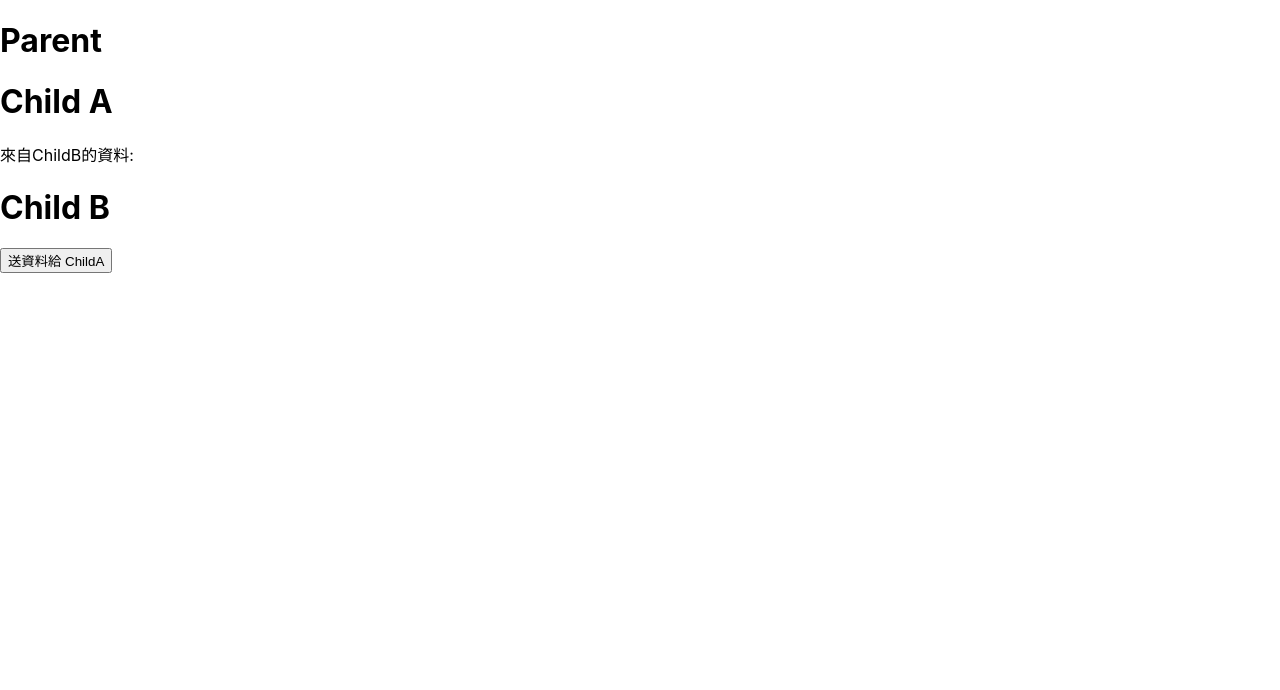
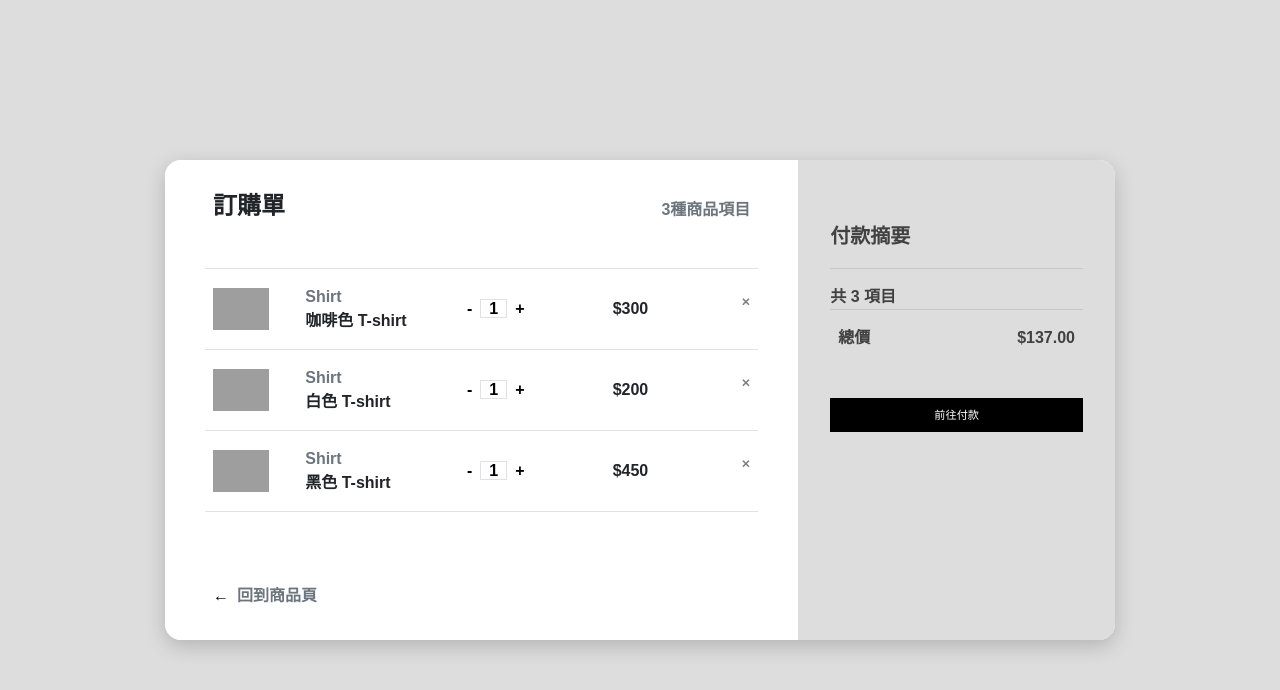
Before and after one commit to terry19970422/React, a React (Create React App) app: page / in a window 1280 px wide. Shown: the top 690 px of the page. Built offline with nearby package versions, Linux system fonts and the light colour scheme; grey boxes are pictures that could not be loaded.

Commit message:
購物車頁面拆分Components

```diff
--- a/public/index.html
+++ b/public/index.html
@@ -3,18 +3,27 @@
   <head>
     <meta charset="utf-8" />
     <link rel="icon" href="%PUBLIC_URL%/favicon.ico" />
-    <meta name="viewport" content="width=device-width, initial-scale=1" />
+    <meta
+      name="viewport"
+      content="width=device-width, initial-scale=1"
+    />
     <meta name="theme-color" content="#000000" />
     <meta
       name="description"
       content="Web site created using create-react-app"
     />
-    <link rel="apple-touch-icon" href="%PUBLIC_URL%/logo192.png" />
+    <link
+      rel="apple-touch-icon"
+      href="%PUBLIC_URL%/logo192.png"
+    />
     <!--
       manifest.json provides metadata used when your web app is installed on a
       user's mobile device or desktop. See https://developers.google.com/web/fundamentals/web-app-manifest/
     -->
-    <link rel="manifest" href="%PUBLIC_URL%/manifest.json" />
+    <link
+      rel="manifest"
+      href="%PUBLIC_URL%/manifest.json"
+    />
     <!--
       Notice the use of %PUBLIC_URL% in the tags above.
       It will be replaced with the URL of the `public` folder during the build.
@@ -25,9 +34,20 @@
       Learn how to configure a non-root public URL by running `npm run build`.
     -->
     <title>React App</title>
+    <link
+      href="https://maxcdn.bootstrapcdn.com/bootstrap/4.4.1/css/bootstrap.min.css"
+      rel="stylesheet"
+    />
+    <link
+      href="https://use.fontawesome.com/releases/v5.7.2/css/all.css"
+      rel="stylesheet"
+    />
   </head>
   <body>
-    <noscript>You need to enable JavaScript to run this app.</noscript>
+    <noscript
+      >You need to enable JavaScript to run this
+      app.</noscript
+    >
     <div id="root"></div>
     <!--
       This HTML file is a template.
--- a/src/App.js
+++ b/src/App.js
@@ -1,7 +1,11 @@
-import Parent from './ex-0712-2/Parent'
+import OrderPage from './ex-0713-1/OrderPage'
 
-function App(props) {
-  return <Parent />
+function App() {
+  return (
+    <>
+      <OrderPage />
+    </>
+  )
 }
 
 export default App
--- /dev/null
+++ b/src/ex-0713-1/OrderPage.css
@@ -0,0 +1,191 @@
+#root {
+  background: #ddd;
+  min-height: 100vh;
+  vertical-align: middle;
+   display: flex;
+  font-family: sans-serif;
+  font-size: 1rem;
+  font-weight: bold;
+}
+
+.title {
+  margin-bottom: 5vh;
+}
+
+.card {
+  margin: auto;
+  max-width: 950px;
+  width: 90%;
+  box-shadow: 0 6px 20px 0 rgba(0, 0, 0, 0.19);
+  border-radius: 1rem;
+  border: transparent;
+}
+
+@media (max-width: 767px) {
+  .card {
+    margin: 3vh auto;
+  }
+}
+
+.cart {
+  background-color: #fff;
+  padding: 4vh 5vh;
+  border-bottom-left-radius: 1rem;
+  border-top-left-radius: 1rem;
+}
+
+@media (max-width: 767px) {
+  .cart {
+    padding: 4vh;
+    border-bottom-left-radius: unset;
+    border-top-right-radius: 1rem;
+  }
+}
+
+.summary {
+  background-color: #ddd;
+  border-top-right-radius: 1rem;
+  border-bottom-right-radius: 1rem;
+  padding: 4vh;
+  color: rgb(65, 65, 65);
+}
+
+@media (max-width: 767px) {
+  .summary {
+    border-top-right-radius: unset;
+    border-bottom-left-radius: 1rem;
+  }
+}
+
+.summary .col-2 {
+  padding: 0;
+}
+
+.summary .col-10 {
+  padding: 0;
+}
+
+.row {
+  margin: 0;
+}
+
+.title b {
+  font-size: 1.5rem;
+}
+
+.main {
+  margin: 0;
+  padding: 2vh 0;
+  width: 100%;
+}
+
+.col-2,
+.col {
+  padding: 0 1vh;
+}
+
+a {
+  padding: 0 1vh;
+}
+
+.close {
+  margin-left: auto;
+  font-size: 0.7rem;
+}
+
+img {
+  width: 3.5rem;
+}
+
+.back-to-shop {
+  margin-top: 4.5rem;
+}
+
+h5 {
+  margin-top: 4vh;
+}
+
+hr {
+  margin-top: 1.25rem;
+}
+
+form {
+  padding: 2vh 0;
+}
+
+select {
+  border: 1px solid rgba(0, 0, 0, 0.137);
+  padding: 1.5vh 1vh;
+  margin-bottom: 4vh;
+  outline: none;
+  width: 100%;
+  background-color: rgb(247, 247, 247);
+}
+
+input {
+  border: 1px solid rgba(0, 0, 0, 0.137);
+  padding: 1vh;
+  margin-bottom: 4vh;
+  outline: none;
+  width: 100%;
+  background-color: rgb(247, 247, 247);
+}
+
+input:focus::-webkit-input-placeholder {
+  color: transparent;
+}
+
+.btn {
+  background-color: #000;
+  border-color: #000;
+  color: white;
+  width: 100%;
+  font-size: 0.7rem;
+  margin-top: 4vh;
+  padding: 1vh;
+  border-radius: 0;
+}
+
+.btn:focus {
+  box-shadow: none;
+  outline: none;
+  box-shadow: none;
+  color: white;
+  -webkit-box-shadow: none;
+  -webkit-user-select: none;
+  transition: none;
+}
+
+.btn:hover {
+  color: white;
+}
+
+a {
+  color: black;
+}
+
+a:hover {
+  color: black;
+  text-decoration: none;
+}
+
+#code {
+  background-image: linear-gradient(
+      to left,
+      rgba(255, 255, 255, 0.253),
+      rgba(255, 255, 255, 0.185)
+    ),
+    url('https://img.icons8.com/small/16/000000/long-arrow-right.png');
+  background-repeat: no-repeat;
+  background-position-x: 95%;
+  background-position-y: center;
+}
+
+.row-style {
+  border-top: 1px solid rgba(0, 0, 0, 0.1);
+  padding: 2vh 0;
+}
+
+.col-style {
+  padding-left: 0;
+}
--- /dev/null
+++ b/src/ex-0713-1/OrderPage.js
@@ -0,0 +1,16 @@
+import Summary from './components/Summary'
+import OrderList from './components/OrderList'
+import './OrderPage.css'
+
+function OrderPage() {
+  return (
+    <div className="card">
+      <div className="row">
+        <OrderList />
+        <Summary />
+      </div>
+    </div>
+  )
+}
+
+export default OrderPage
--- /dev/null
+++ b/src/ex-0713-1/components/OrderList.js
@@ -0,0 +1,103 @@
+function OrderList(props) {
+  return (
+    <>
+      <div className="col-md-8 cart">
+        <div className="title">
+          <div className="row">
+            <div className="col">
+              <h4>
+                <b>訂購單</b>
+              </h4>
+            </div>
+            <div className="col align-self-center text-right text-muted">
+              3種商品項目
+            </div>
+          </div>
+        </div>
+        <div className="row border-top border-bottom">
+          <div className="row main align-items-center">
+            <div className="col-2">
+              <img
+                alt=""
+                className="img-fluid"
+                src="https://i.imgur.com/1GrakTl.jpg"
+              />
+            </div>
+            <div className="col">
+              <div className="row text-muted">Shirt</div>
+              <div className="row">咖啡色 T-shirt</div>
+            </div>
+            <div className="col">
+              <a href="#/">-</a>
+              <a href="#/" className="border">
+                1
+              </a>
+              <a href="#/">+</a>
+            </div>
+            <div className="col">
+              $300 <span className="close">&#10005;</span>
+            </div>
+          </div>
+        </div>
+        <div className="row">
+          <div className="row main align-items-center">
+            <div className="col-2">
+              <img
+                alt=""
+                className="img-fluid"
+                src="https://i.imgur.com/ba3tvGm.jpg"
+              />
+            </div>
+            <div className="col">
+              <div className="row text-muted">Shirt</div>
+              <div className="row">白色 T-shirt</div>
+            </div>
+            <div className="col">
+              <a href="#/">-</a>
+              <a href="#/" className="border">
+                1
+              </a>
+              <a href="#/">+</a>
+            </div>
+            <div className="col">
+              $200 <span className="close">&#10005;</span>
+            </div>
+          </div>
+        </div>
+        <div className="row border-top border-bottom">
+          <div className="row main align-items-center">
+            <div className="col-2">
+              <img
+                alt=""
+                className="img-fluid"
+                src="https://i.imgur.com/pHQ3xT3.jpg"
+              />
+            </div>
+            <div className="col">
+              <div className="row text-muted">Shirt</div>
+              <div className="row">黑色 T-shirt</div>
+            </div>
+            <div className="col">
+              <a href="#sec" onClick={() => {}}>
+                -
+              </a>
+              <a href="#sec" className="border">
+                1
+              </a>
+              <a href="#sec">+</a>
+            </div>
+            <div className="col">
+              $450 <span className="close">&#10005;</span>
+            </div>
+          </div>
+        </div>
+        <div className="back-to-shop">
+          <a href="#/">←</a>
+          <span className="text-muted">回到商品頁</span>
+        </div>
+      </div>
+    </>
+  )
+}
+
+export default OrderList
--- /dev/null
+++ b/src/ex-0713-1/components/Summary.js
@@ -0,0 +1,24 @@
+function Summary(props) {
+  return (
+    <>
+      <div className="col-md-4 summary">
+        <div>
+          <h5>
+            <b>付款摘要</b>
+          </h5>
+        </div>
+        <hr />
+        <div className="row">
+          <div className="col col-style">共 3 項目</div>
+        </div>
+        <div className="row row-style">
+          <div className="col">總價</div>
+          <div className="col text-right">$137.00</div>
+        </div>
+        <button className="btn">前往付款</button>
+      </div>
+    </>
+  )
+}
+
+export default Summary
```
